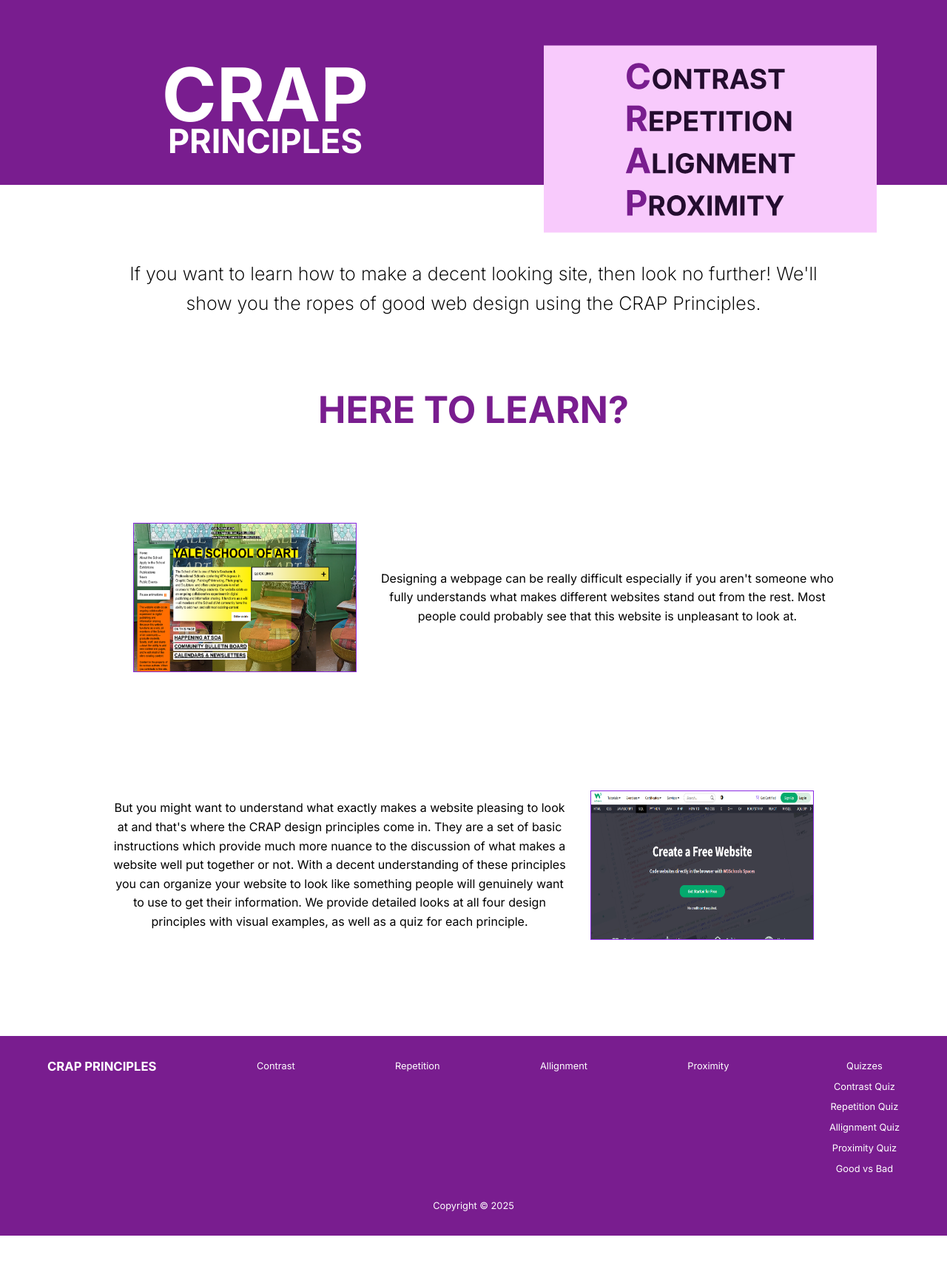
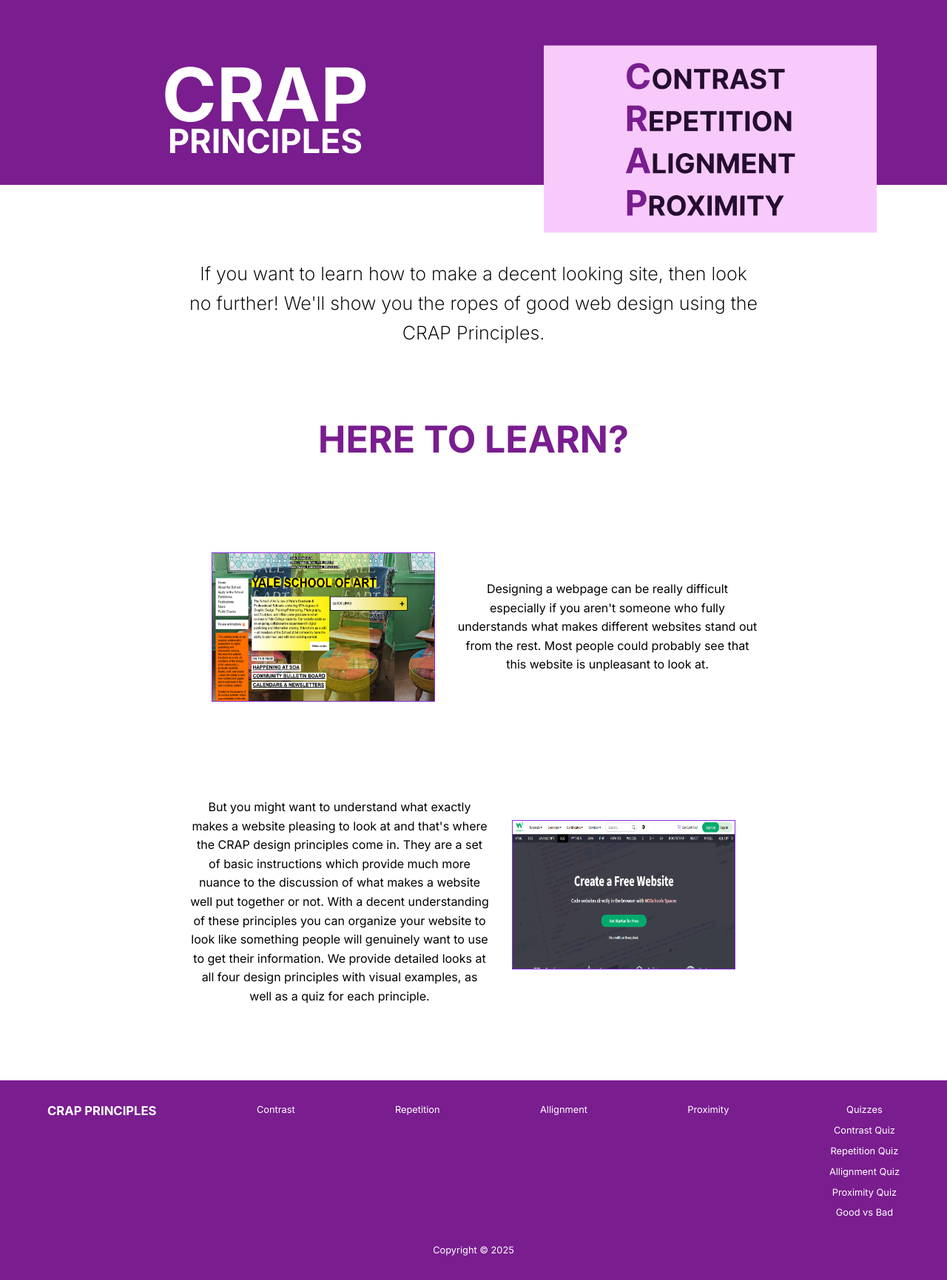
Before and after one commit to Bondulance/CRAP_Final, a PHP site: page / in a window 1280 px wide. Shown: the whole page at 74% size. Before the commit the page ends 1671 px from the top, so only its background shows below. Run offline with PHP 8.4, Linux system fonts and the light colour scheme.

Commit message:
missing nav

```diff
--- a/assets/css/style.css
+++ b/assets/css/style.css
@@ -177,12 +177,10 @@ footer a:hover {
     display: none;
 }
 
-@media screen and (min-width: 600px) and (max-width: 1024px){}
-
 /*tablet screens*/
-@media screen and (min-width: 900px) and (max-width: 1440px){
+@media screen and (min-width: 900px) and (max-width: 1500px){
     main{
-        margin: auto 150px;
+        margin: auto 20vw;
     }
 
     .CRAP, .CRAP2{
```
